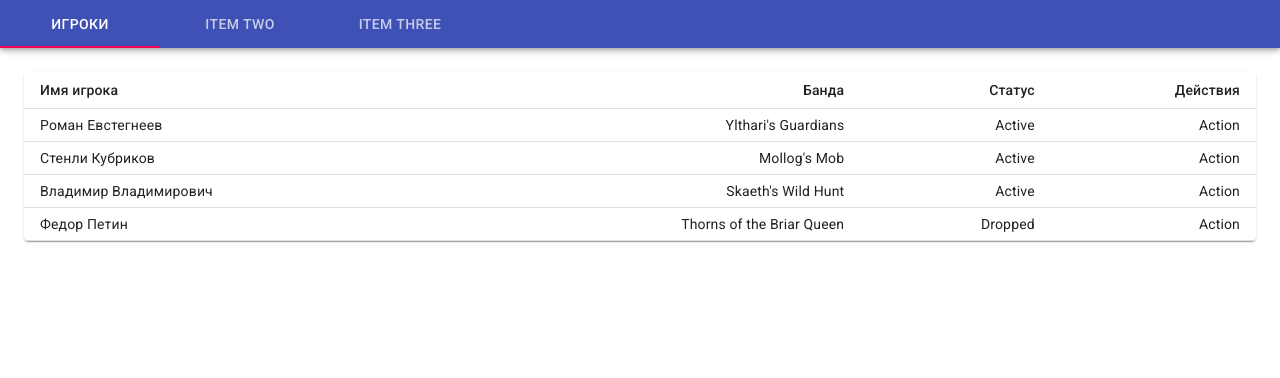
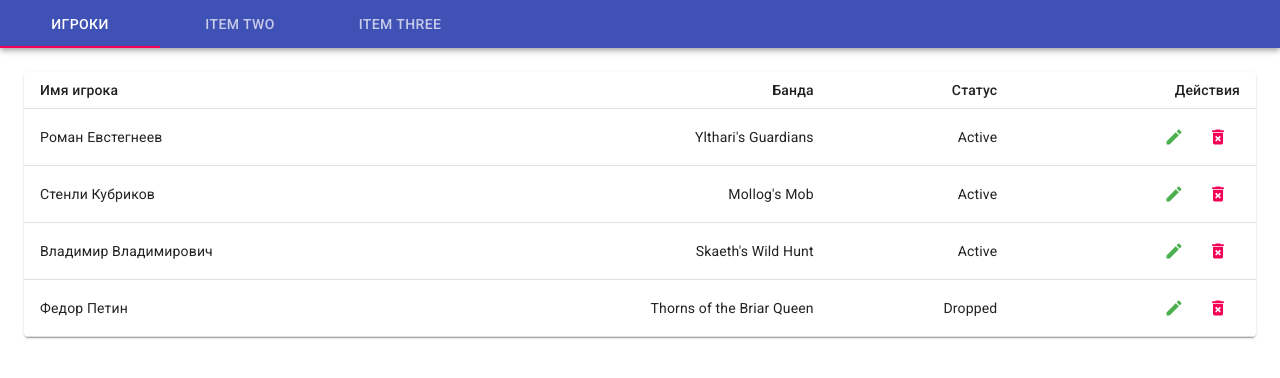
Before and after one commit to ethicalengineer/trnmzr, a React (Create React App) app: page / in a window 1280 px wide. Shown: the top 378 px of the page. Built offline with nearby package versions, Linux system fonts and the light colour scheme.

Commit message:
Icon Buttons 4 actions

```diff
--- a/src/ui-assets/PlayerTable.jsx
+++ b/src/ui-assets/PlayerTable.jsx
@@ -7,6 +7,12 @@ import TableContainer from '@material-ui/core/TableContainer'
 import TableHead from '@material-ui/core/TableHead'
 import TableRow from '@material-ui/core/TableRow'
 import Paper from '@material-ui/core/Paper'
+import IconButton from '@material-ui/core/IconButton'
+import DeleteForeverIcon from '@material-ui/icons/DeleteForever'
+import EditIcon from '@material-ui/icons/Edit'
+import { green } from '@material-ui/core/colors'
+import Tooltip from '@material-ui/core/Tooltip'
+
 
 const useStyles = makeStyles({
   table: {
@@ -47,7 +53,18 @@ export default function PlayerTable() {
               </TableCell>
               <TableCell align="right">{row.warband}</TableCell>
               <TableCell align="right">{row.status}</TableCell>
-              <TableCell align="right">Action</TableCell>
+              <TableCell align="right">
+                <Tooltip title="Редактировать">
+                  <IconButton aria-label="delete">
+                    <EditIcon style={{ color: green[500] }} fontSize="small" />
+                  </IconButton>
+                </Tooltip>
+                <Tooltip title="Удалить">
+                  <IconButton color="secondary" aria-label="delete">
+                    <DeleteForeverIcon fontSize="small" />
+                  </IconButton>
+                </Tooltip>
+              </TableCell>
             </TableRow>
           ))}
         </TableBody>
```
